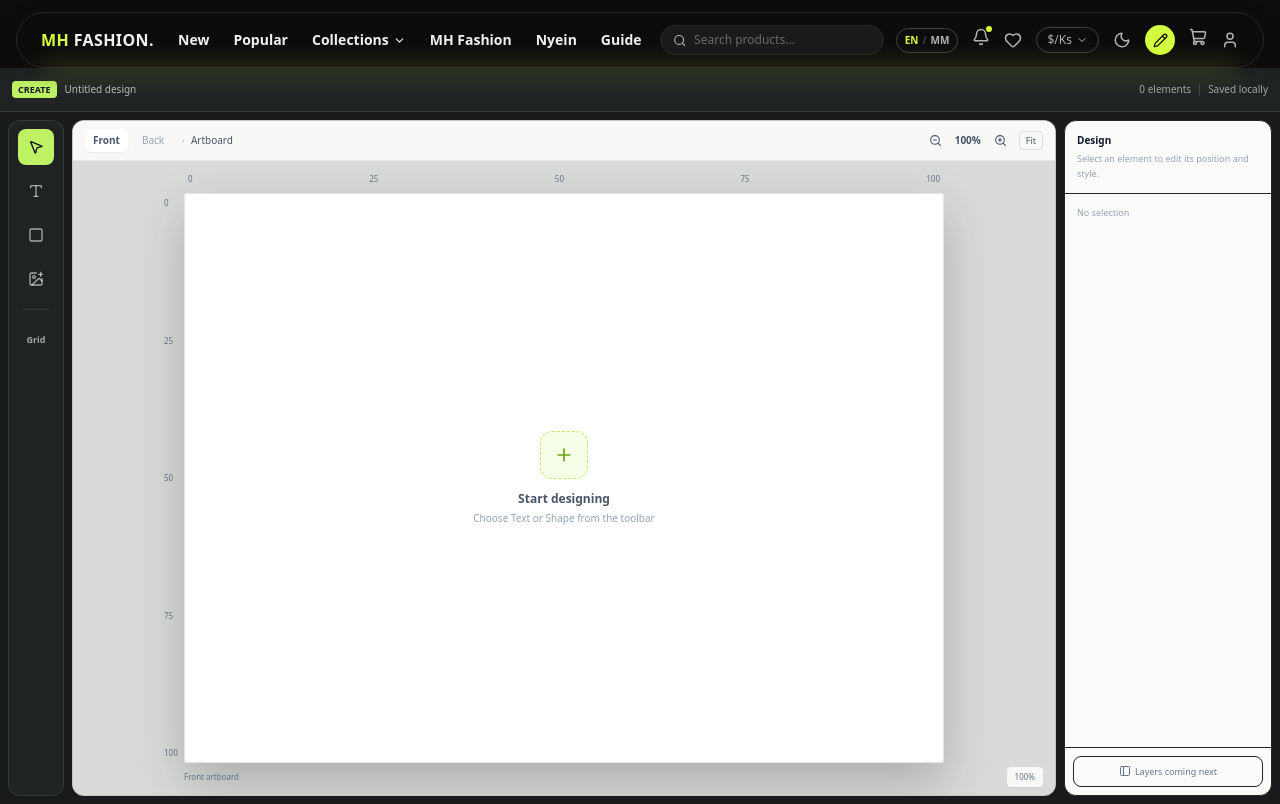
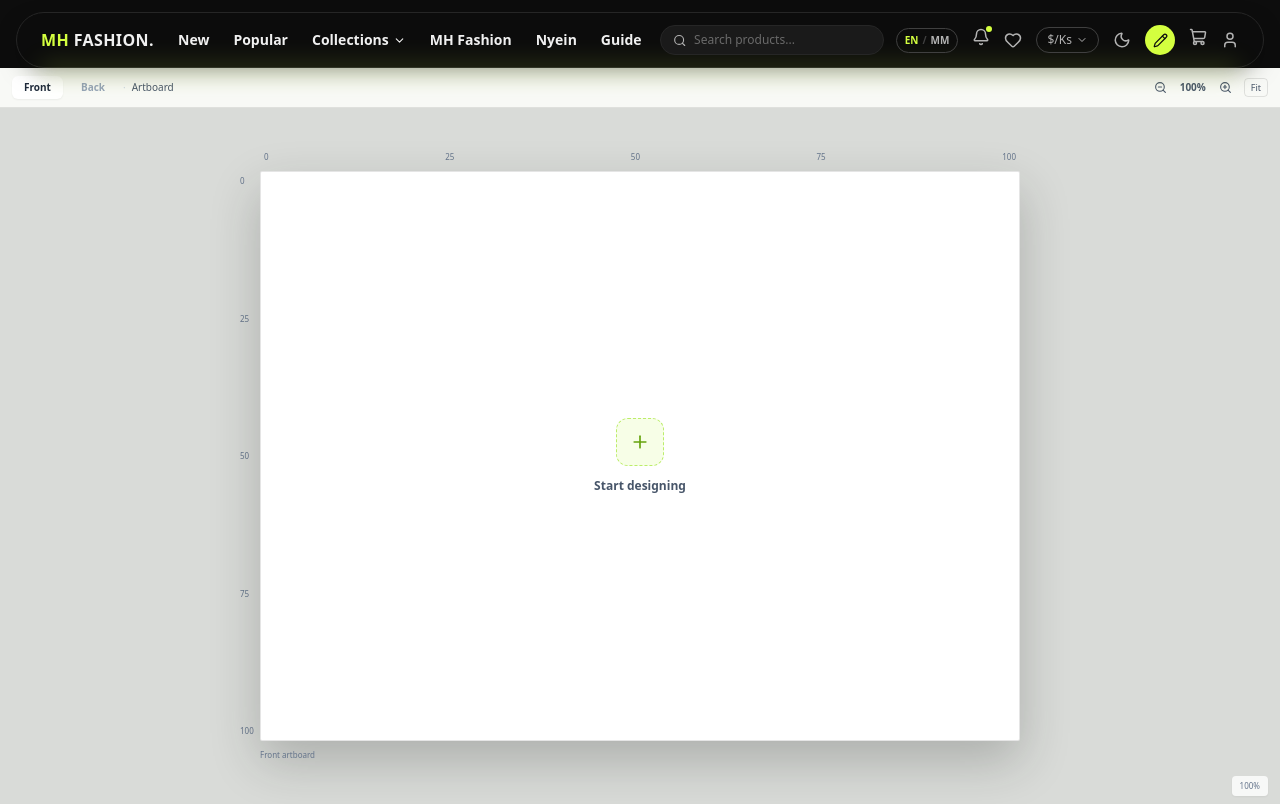
Before and after one commit to mhfashion/mhfashion, a Next.js app in the folder apps/web/: page /create in a window 1280 px wide. Built offline with nearby package versions, Linux system fonts and the light colour scheme.

Commit message:
refine: keep create workspace canvas only
Remove non-canvas create controls and side panels, leaving the site Header plus a
minimal Kittl-style pasteboard, artboard, Front/Back switcher, rulers, zoom, and Fit control.

```diff
--- a/apps/web/src/components/KittlCanvas.tsx
+++ b/apps/web/src/components/KittlCanvas.tsx
@@ -1,97 +1,43 @@
 "use client";
 
-import { ImagePlus, MousePointer2, PanelLeft, Plus, Square, Type, ZoomIn, ZoomOut } from "lucide-react";
-import { useRef, useState } from "react";
-
-type CanvasNode = {
-  id: string;
-  kind: "text" | "shape";
-  label: string;
-  x: number;
-  y: number;
-};
-
-const INITIAL_NODES: CanvasNode[] = [];
+import { Plus, ZoomIn, ZoomOut } from "lucide-react";
+import { useState } from "react";
 
 export default function KittlCanvas() {
-  const [nodes, setNodes] = useState<CanvasNode[]>(INITIAL_NODES);
-  const [selectedId, setSelectedId] = useState<string | null>(null);
   const [zoom, setZoom] = useState(100);
-  const [grid, setGrid] = useState(false);
-  const [dragging, setDragging] = useState<{ id: string; offsetX: number; offsetY: number } | null>(null);
-  const stageRef = useRef<HTMLDivElement>(null);
-
-  function addNode(kind: CanvasNode["kind"]) {
-    const id = `${kind}-${Date.now()}`;
-    const node: CanvasNode = { id, kind, label: kind === "text" ? "Your text" : "Shape", x: 50, y: 50 };
-    setNodes((current) => [...current, node]);
-    setSelectedId(id);
-  }
-
-  function pointerPosition(event: React.PointerEvent<HTMLElement>) {
-    const rect = stageRef.current?.getBoundingClientRect();
-    if (!rect) return null;
-    return { x: ((event.clientX - rect.left) / rect.width) * 100, y: ((event.clientY - rect.top) / rect.height) * 100 };
-  }
-
-  function beginDrag(event: React.PointerEvent<HTMLButtonElement>, node: CanvasNode) {
-    const position = pointerPosition(event);
-    if (!position) return;
-    event.currentTarget.setPointerCapture(event.pointerId);
-    setSelectedId(node.id);
-    setDragging({ id: node.id, offsetX: position.x - node.x, offsetY: position.y - node.y });
-  }
-
-  function moveNode(event: React.PointerEvent<HTMLDivElement>) {
-    if (!dragging) return;
-    const position = pointerPosition(event);
-    if (!position) return;
-    setNodes((current) => current.map((node) => node.id === dragging.id ? { ...node, x: Math.max(4, Math.min(96, position.x - dragging.offsetX)), y: Math.max(5, Math.min(95, position.y - dragging.offsetY)) } : node));
-  }
+  const [side, setSide] = useState<"Front" | "Back">("Front");
 
   return (
-    <div className="flex h-[calc(100dvh-4rem)] min-h-[560px] flex-col overflow-hidden bg-[#181a1b] text-slate-900">
-      <div className="flex h-11 shrink-0 items-center justify-between border-b border-white/10 bg-[#202324] px-3 text-white">
-        <div className="flex items-center gap-2"><span className="rounded bg-lime-300 px-1.5 py-0.5 text-[9px] font-black text-slate-900">CREATE</span><span className="text-[10px] font-medium text-white/70">Untitled design</span></div>
-        <div className="flex items-center gap-1 text-[10px] text-white/60"><span>{nodes.length} elements</span><span className="mx-1 h-3 w-px bg-white/15" /><span>Saved locally</span></div>
+    <div className="flex h-[calc(100dvh-4rem)] min-h-[420px] flex-col overflow-hidden bg-[#d9dbd8] text-slate-900">
+      <div className="flex h-10 shrink-0 items-center justify-between border-b border-black/10 bg-[#f8f9f6] px-3 text-[10px] text-slate-600">
+        <div className="flex items-center gap-1.5">
+          <button type="button" onClick={() => setSide("Front")} className={`rounded-md px-3 py-1 font-semibold ${side === "Front" ? "bg-white text-slate-800 shadow-sm" : "text-slate-400 hover:bg-white/70"}`}>Front</button>
+          <button type="button" onClick={() => setSide("Back")} className={`rounded-md px-3 py-1 font-semibold ${side === "Back" ? "bg-white text-slate-800 shadow-sm" : "text-slate-400 hover:bg-white/70"}`}>Back</button>
+          <span className="text-slate-300">·</span>
+          <span>Artboard</span>
+        </div>
+        <div className="flex items-center gap-1">
+          <button type="button" aria-label="Zoom out" onClick={() => setZoom((value) => Math.max(50, value - 10))} className="rounded p-1 hover:bg-white"><ZoomOut size={13} /></button>
+          <span className="w-9 text-center font-semibold">{zoom}%</span>
+          <button type="button" aria-label="Zoom in" onClick={() => setZoom((value) => Math.min(160, value + 10))} className="rounded p-1 hover:bg-white"><ZoomIn size={13} /></button>
+          <button type="button" onClick={() => setZoom(100)} className="ml-1 rounded border border-black/10 px-1.5 py-0.5 text-[9px] hover:bg-white">Fit</button>
+        </div>
       </div>
 
-      <div className="flex min-h-0 flex-1 gap-2 p-2">
-        <aside className="flex w-12 shrink-0 flex-col items-center gap-2 rounded-xl border border-white/10 bg-[#202324] py-2 sm:w-14">
-          <button type="button" title="Select" className="flex h-9 w-9 items-center justify-center rounded-lg bg-lime-300 text-slate-900 shadow-sm"><MousePointer2 size={16} /></button>
-          <button type="button" title="Add text" onClick={() => addNode("text")} className="flex h-9 w-9 items-center justify-center rounded-lg text-white/60 hover:bg-white/10 hover:text-white"><Type size={16} /></button>
-          <button type="button" title="Add shape" onClick={() => addNode("shape")} className="flex h-9 w-9 items-center justify-center rounded-lg text-white/60 hover:bg-white/10 hover:text-white"><Square size={16} /></button>
-          <button type="button" title="Upload image" className="flex h-9 w-9 items-center justify-center rounded-lg text-white/60 hover:bg-white/10 hover:text-white"><ImagePlus size={16} /></button>
-          <span className="my-1 h-px w-7 bg-white/10" />
-          <button type="button" title="Toggle grid" aria-pressed={grid} onClick={() => setGrid((value) => !value)} className={`flex h-9 w-9 items-center justify-center rounded-lg text-[9px] font-bold ${grid ? "bg-white text-slate-900" : "text-white/60 hover:bg-white/10 hover:text-white"}`}>Grid</button>
-        </aside>
-
-        <main className="flex min-w-0 flex-1 flex-col overflow-hidden rounded-xl border border-black/10 bg-[#d9dbd8]">
-          <div className="flex h-10 shrink-0 items-center justify-between border-b border-black/5 bg-[#f8f9f6] px-3 text-[10px] text-slate-600">
-            <div className="flex items-center gap-1.5"><button type="button" className="rounded-md bg-white px-2 py-1 font-semibold shadow-sm">Front</button><button type="button" className="rounded-md px-2 py-1 text-slate-400 hover:bg-white">Back</button><span className="ml-1 text-slate-400">·</span><span>Artboard</span></div>
-            <div className="flex items-center gap-1"><button type="button" aria-label="Zoom out" onClick={() => setZoom((value) => Math.max(50, value - 10))} className="rounded p-1 hover:bg-white"><ZoomOut size={13} /></button><span className="w-9 text-center font-semibold">{zoom}%</span><button type="button" aria-label="Zoom in" onClick={() => setZoom((value) => Math.min(160, value + 10))} className="rounded p-1 hover:bg-white"><ZoomIn size={13} /></button><button type="button" title="Fit artboard" onClick={() => setZoom(100)} className="ml-1 rounded border border-black/10 px-1.5 py-0.5 text-[9px] hover:bg-white">Fit</button></div>
-          </div>
-
-          <div className="relative flex min-h-0 flex-1 items-center justify-center overflow-auto p-7 sm:p-12" onPointerMove={moveNode} onPointerUp={() => setDragging(null)}>
+      <main className="relative flex min-h-0 flex-1 items-center justify-center overflow-auto p-7 sm:p-12">
         <div className="relative aspect-[4/3] w-[min(82vw,760px)] min-w-[290px] max-w-full shrink-0">
           <div className="pointer-events-none absolute -top-5 left-0 right-0 flex justify-between px-1 text-[8px] font-medium text-slate-500"><span>0</span><span>25</span><span>50</span><span>75</span><span>100</span></div>
           <div className="pointer-events-none absolute -left-5 top-0 bottom-0 flex flex-col justify-between py-1 text-[8px] font-medium text-slate-500"><span>0</span><span>25</span><span>50</span><span>75</span><span>100</span></div>
-              <div ref={stageRef} className={`relative h-full w-full overflow-hidden rounded-[2px] border border-black/10 bg-white shadow-[0_20px_50px_rgba(30,34,31,0.24)] ${grid ? "bg-[linear-gradient(45deg,#eef0ed_25%,transparent_25%),linear-gradient(-45deg,#eef0ed_25%,transparent_25%),linear-gradient(45deg,transparent_75%,#eef0ed_75%),linear-gradient(-45deg,transparent_75%,#eef0ed_75%)] bg-[length:24px_24px] bg-[position:0_0,0_12px,12px_-12px,-12px_0]" : ""}`}>
-                {!nodes.length && <div className="pointer-events-none absolute inset-0 flex flex-col items-center justify-center text-center"><div className="mb-3 flex h-12 w-12 items-center justify-center rounded-xl border border-dashed border-lime-400/70 bg-lime-50 text-lime-600"><Plus size={20} /></div><p className="text-xs font-semibold text-slate-600">Start designing</p><p className="mt-1 text-[10px] text-slate-400">Choose Text or Shape from the toolbar</p></div>}
-                {nodes.map((node) => <button key={node.id} type="button" onPointerDown={(event) => beginDrag(event, node)} onClick={() => setSelectedId(node.id)} style={{ left: `${node.x}%`, top: `${node.y}%` }} className={`absolute -translate-x-1/2 -translate-y-1/2 ${node.kind === "text" ? "px-4 py-2 text-xl font-bold" : "h-24 w-24 rounded-2xl bg-lime-300"} ${selectedId === node.id ? "ring-2 ring-lime-500 ring-offset-2" : ""}`}>{node.kind === "text" ? node.label : ""}</button>)}
+          <div className="relative h-full w-full overflow-hidden rounded-[2px] border border-black/10 bg-white shadow-[0_20px_50px_rgba(30,34,31,0.24)]">
+            <div className="pointer-events-none absolute inset-0 flex flex-col items-center justify-center text-center">
+              <div className="mb-3 flex h-12 w-12 items-center justify-center rounded-xl border border-dashed border-lime-400/70 bg-lime-50 text-lime-600"><Plus size={20} /></div>
+              <p className="text-xs font-semibold text-slate-600">Start designing</p>
             </div>
-              <span className="pointer-events-none absolute -bottom-5 left-0 text-[8px] font-medium text-slate-500">Front artboard</span>
+          </div>
+          <span className="pointer-events-none absolute -bottom-5 left-0 text-[8px] font-medium text-slate-500">{side} artboard</span>
         </div>
         <div className="pointer-events-none absolute bottom-2 right-3 rounded bg-white/80 px-2 py-1 text-[8px] text-slate-500 shadow-sm">{zoom}%</div>
-          </div>
       </main>
-
-        <aside className="hidden w-52 shrink-0 flex-col rounded-xl border border-border bg-[#fbfcfa] md:flex">
-          <div className="border-b border-border px-3 py-3"><p className="text-[10px] font-bold">Design</p><p className="mt-1 text-[9px] leading-relaxed text-slate-400">Select an element to edit its position and style.</p></div>
-          <div className="flex-1 p-3 text-[9px] text-slate-400">{selectedId ? "Selected element · drag it on the artboard" : "No selection"}</div>
-          <div className="border-t border-border p-2"><button type="button" className="flex w-full items-center justify-center gap-1 rounded-lg border border-border py-2 text-[9px] text-slate-500"><PanelLeft size={12} /> Layers coming next</button></div>
-        </aside>
-      </div>
     </div>
   );
 }
```
Lines whose indentation alone changed are shown as unchanged.
